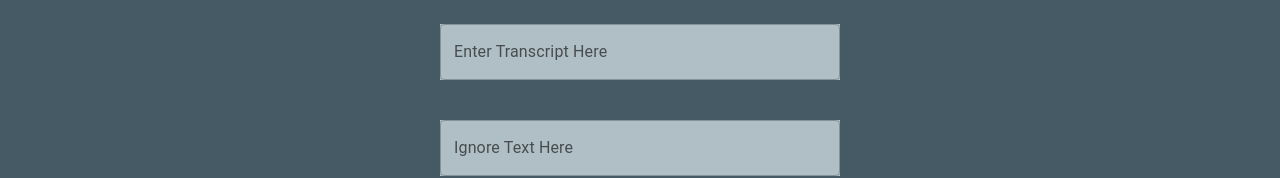
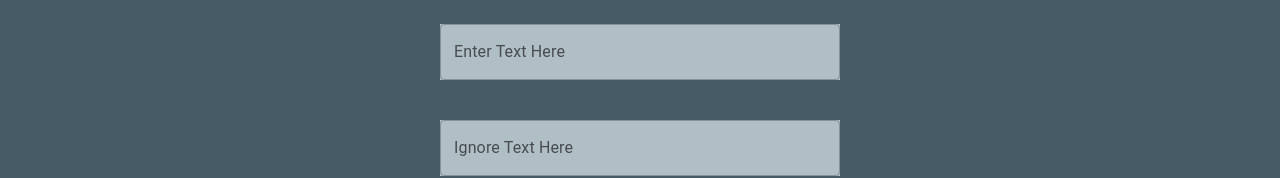
Before and after one commit to oneillwj/JS-Transcript-Service-App, a React (Create React App) app: page / in a window 1280 px wide. Shown: the top 178 px of the page. Built offline with nearby package versions, Linux system fonts and the light colour scheme.

Commit message:
fixed corrs errors and 403 error

```diff
--- a/package.json
+++ b/package.json
@@ -2,7 +2,7 @@
   "name": "transcript-ui",
   "version": "0.1.0",
   "private": true,
-  "proxy": "http://localhost:3000/",
+  "proxy": "http://localhost:8080",
   "dependencies": {
     "@emotion/react": "^11.10.0",
     "@emotion/styled": "^11.10.0",
@@ -13,6 +13,7 @@
     "@testing-library/user-event": "^13.5.0",
     "axios": "^0.24.0",
     "babel-template": "^6.26.0",
+    "cors": "^2.8.5",
     "prop": "^0.1.1",
     "react": "^18.2.0",
     "react-dom": "^18.2.0",
@@ -22,7 +23,7 @@
     "web-vitals": "^2.1.4"
   },
   "scripts": {
-    "start": "react-scripts start",
+    "start": "react-scripts start --max-http-header-size=1024 start",
     "build": "react-scripts build",
     "test": "react-scripts test",
     "eject": "react-scripts eject"
--- a/src/App.js
+++ b/src/App.js
@@ -6,6 +6,7 @@ import TextReturnBox from './Components/TextReturnBox';
 import SubmitButton from './Components/Submit Button';
 
 document.body.style.backgroundColor = "#455a64";
+
 function App() {
   return (
     <div className="App">
--- a/src/Components/Submit Button.js
+++ b/src/Components/Submit Button.js
@@ -3,19 +3,30 @@ import { Button } from '@mui/material';
 import Grid from '@mui/material/Grid';
 import axios from 'axios';
 import { blueGrey } from '@mui/material/colors';
+import TextEnterBox from './TextEnterBox';
+//import IgnoreTextBox from './IgnoreTextBox';
 
 const main = blueGrey[700];
+
 
 const handleClick = () => {
 
   console.log("Button has been clicked!!");
+  //I think I need to connect these functions to their useState/handleChange functions
+  //TextEnterBox()
+  //IgnoreTextBox()
+  //then need to figure out how to use this information into my axios.post call
+  //maybe instead of it being uptop we put it in the post call itself
+  //or change the names to textenterboxhandler and then send it to POST
+  const submittedEnteredTextBox = TextEnterBox;
+  //const submittedIgnoreTextBox = IgnoreTextBox;
 
   //POST call
   axios.post(
     //reaching out to the springboot server
-    'http://localhost:8080/transcribe',
+    '/transcribe',
     //where we put in the data
-    {ignoreText: ["the", "his"], text: "The turkey stubbed his toe on the stump."},
+    {ignoreText: ["please"], text: [submittedEnteredTextBox]},
     {
       //"meta-data" (conditions for information needed to and from(expectations))
       headers: {
--- a/src/Components/TextEnterBox.js
+++ b/src/Components/TextEnterBox.js
@@ -2,16 +2,28 @@ import React from 'react';
 import Box from '@mui/material/Box';
 import TextField from '@mui/material/TextField';
 import { blueGrey } from '@mui/material/colors';
+import {useState} from 'react'
+
 //import { PropTypes } from 'prop-types';
 
 const main = blueGrey[700];
 const mainLight = blueGrey[200];
 
-function handleChange(event){
-  console.log(event.target.value);
-}
+//thinking of setting the event.t.v to a useState()
+//need to figure out how to use and change state
+//and then send it to the submit button handleClick
+//and then handClick to the POST call
+
+
 
 export default function TextEnterBox() {
+  const [text, setEnteredText] = useState("Enter Text Here");
+
+  function handleChange(event) {
+    //console.log(event.target.value);
+    setEnteredText(console.log(event.target.value));
+  }
+
   return (
     <Box
       component="form"
@@ -24,7 +36,7 @@ export default function TextEnterBox() {
 
       <TextField
       id="outlined-multiline-flexible"
-      label="Enter Transcript Here"
+      label= {text}
       //style of the textbox
       variant="outlined"
       //changes the color of the textbox outline
```
Also changed, not shown: 1 other file (tests, documents, lock files or other folders).
